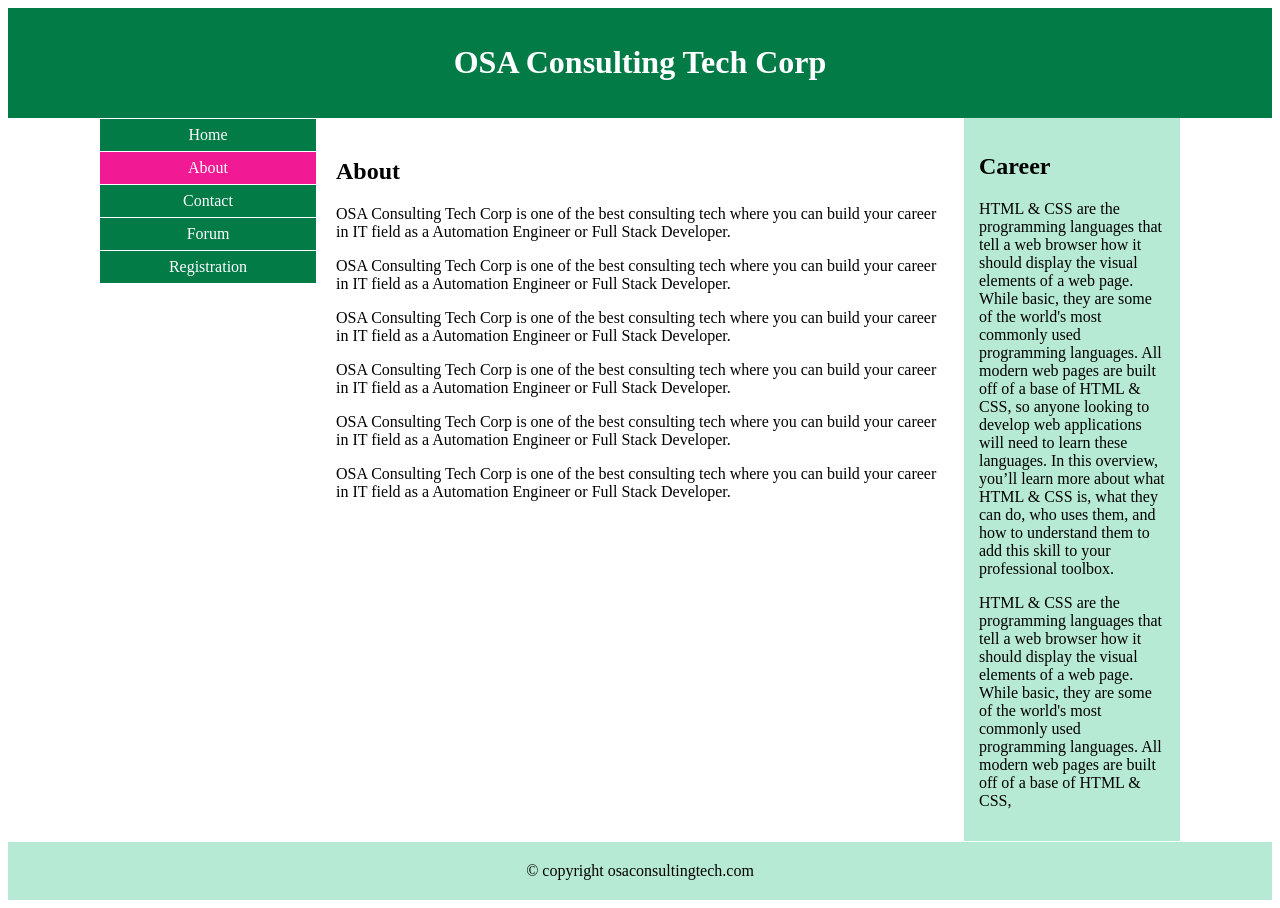
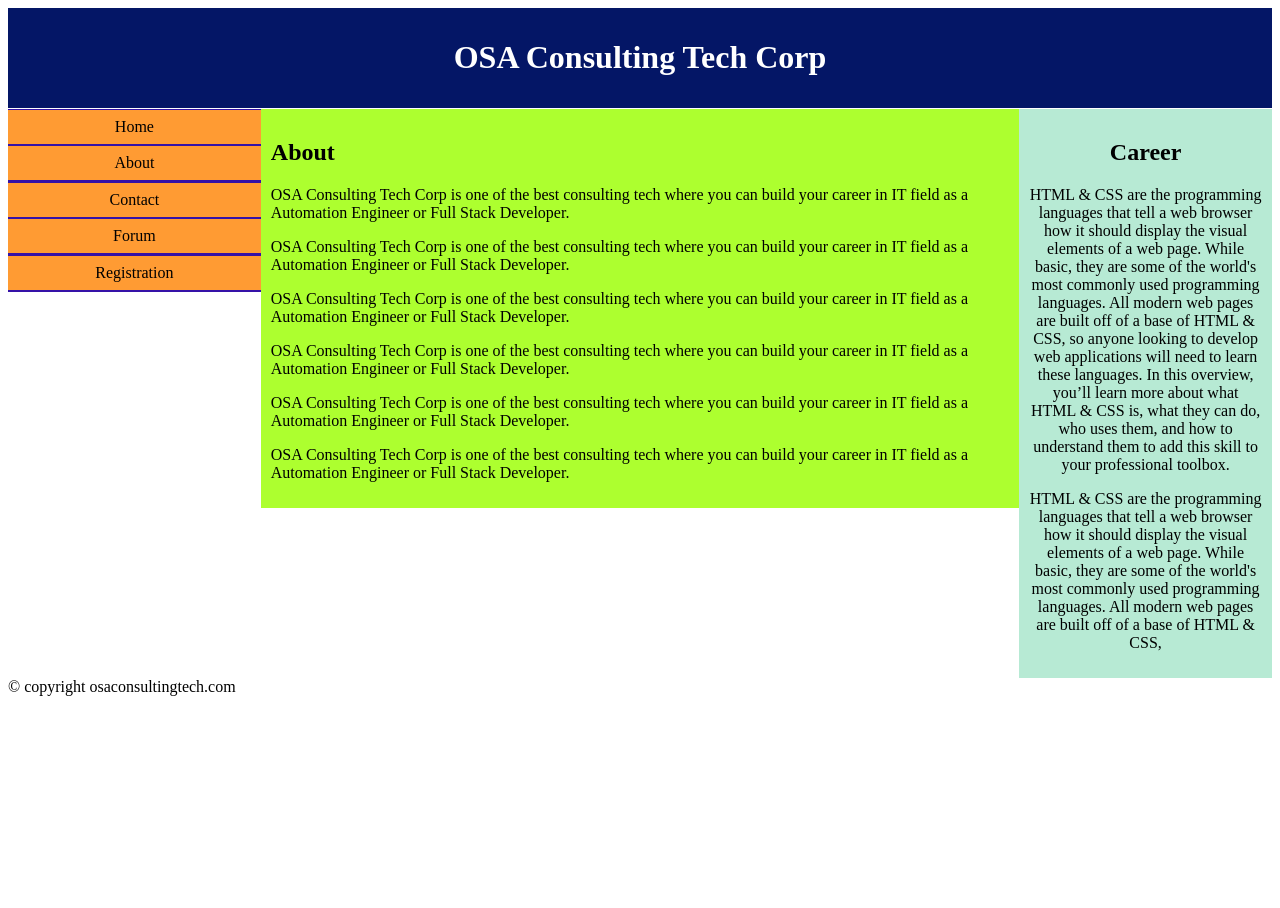
Before and after one commit to Mahk247/project-one, a plain HTML site: page about.html in a window 1280 px wide. After the commit the page ends 800 px from the top, so only its background shows below. Drawn offline with Linux system fonts and the light colour scheme.

Commit message:
css code updated for new page

```diff
--- a/css/styles.css
+++ b/css/styles.css
@@ -1,60 +1,58 @@
 * {
     box-sizing: border-box;
-  }
-.headers{
-   background-color: #037b47;
-   color:#FFFFFF;
-   padding: 15px;
-   text-align: center;
 }
-.footer{
-    background-color:#b7ead4 ;
-    text-align: center;
-    padding: 20px;
-    margin-top:1px;
-}
-.main-body{
-    overflow: auto;
-    max-width: 1080px;
-    margin:0 auto;
+.body {
 
 }
-.menu{
+.main-body {
+    max-width: 2880px;
+    overflow: auto;
+    margin: 0 auto;
+}
+.headers {
+    background-color: #041666;
+    text-align: center;
+    color: #ffffff;
+    padding: 10px;
+}
+.headers:hover{
+    background-color: red;
+    color: #000000;
+}
+.main {
+    float: left;
+    width: 60%;
+    background-color: greenyellow;
+    margin-top: 1px;
+    padding: 10px;
+}
+.menu {
     float: left;
     width: 20%;
+    background-color: rgb(53, 18, 167);
+    color: #000000;
     text-align: center;
+    margin-top: 1px;
 }
-.menu a{
-    background-color: #037b47;
+.menu a {
+    background-color: #FF9B33;
+    padding: 8px;
+    margin-top: 1px;
+    margin-bottom: 1%;
     display: block;
     width: 100%;
-    margin-top: 1px;
-    color:#FFFFFF;
-    padding:7px;
+    color: black;
     text-decoration: none;
 }
-.menu a:hover{
-    background-color: #f21a94;
+.menu a:hover {
+    background-color: #ffffff;
+    text-transform: uppercase;
 }
-.main{
+.right {
+    background-color: #b7ead4;
     float: left;
-    width: 60%;
-    padding:20px;
-}
-.right{
-    float: left;
-    background-color:#b7ead4 ;
     width: 20%;
-    padding:15px;
-
-}
-.menu a.isActive{
-    background-color: #f21a94;
-}
-
-@media only screen and (max-width: 620px) {
-    /* For mobile phones: */
-    .menu, .main, .right {
-      width: 100%;
-    }
+    margin-top: 1px;
+    text-align: center;
+    padding: 10px;
   }
```
